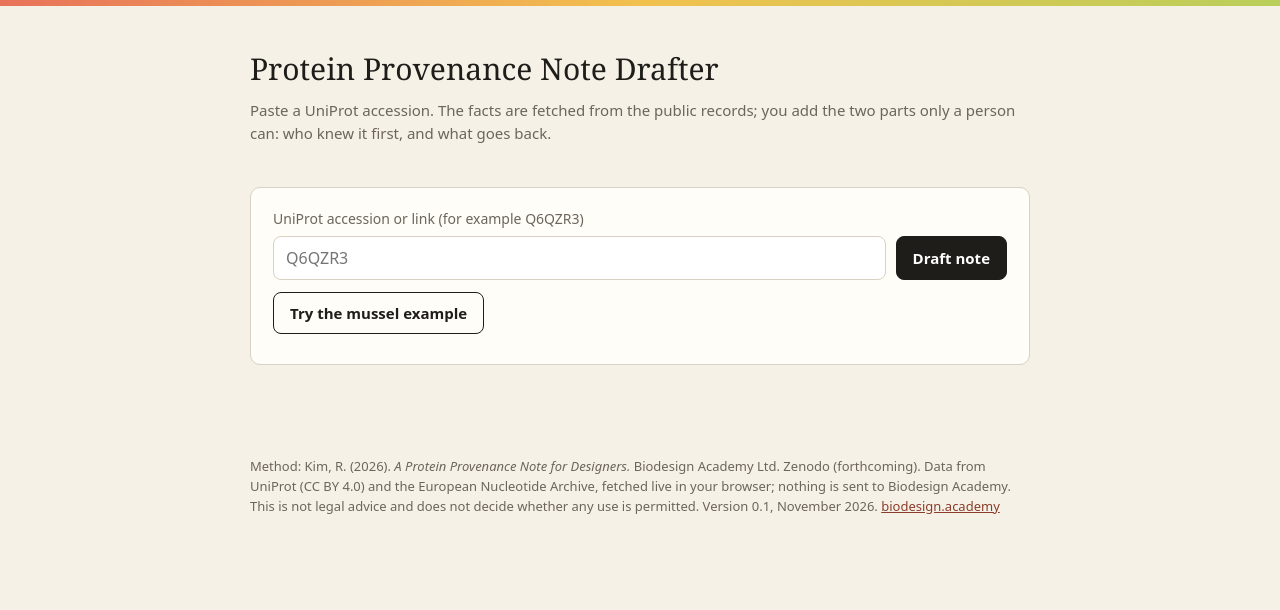
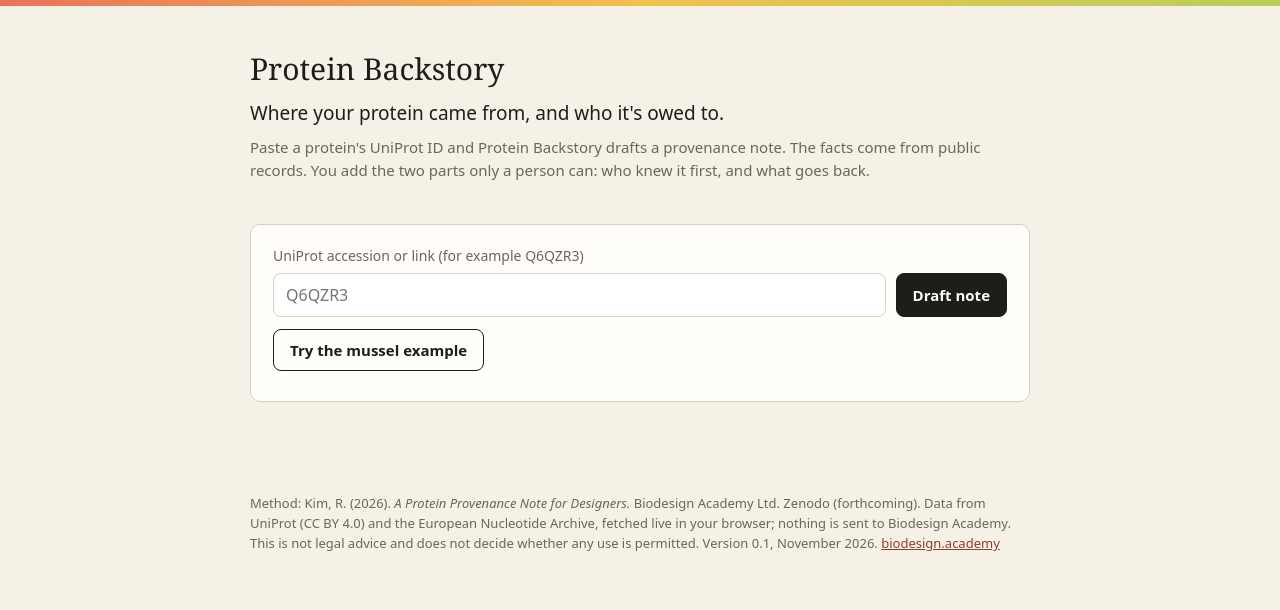
Before and after one commit to biodesign-academy/protein-backstory, a plain HTML site: page index.html in a window 1280 px wide. Drawn offline with Linux system fonts and the light colour scheme.

Commit message:
Rename to Protein Backstory

```diff
--- a/index.html
+++ b/index.html
@@ -3,7 +3,7 @@
 <head>
 <meta charset="utf-8">
 <meta name="viewport" content="width=device-width, initial-scale=1">
-<title>Protein Provenance Note Drafter · Biodesign Academy</title>
+<title>Protein Backstory · Biodesign Academy</title>
 <style>
   :root{--paper:#f6f1e7;--ink:#1f1d1a;--muted:#6b655c;--line:#d9d1c3;--coral:#e8735a;--lime:#b9cf5a;--card:#fffdf8;--warn:#9a4b1c}
   *{box-sizing:border-box}
@@ -39,8 +39,9 @@
 <body>
 <div class="bar"></div>
 <header>
-  <h1>Protein Provenance Note Drafter</h1>
-  <p>Paste a UniProt accession. The facts are fetched from the public records; you add the two parts only a person can: who knew it first, and what goes back.</p>
+  <h1>Protein Backstory</h1>
+  <p style="font-size:19px;color:#1f1d1a;margin:0 0 8px">Where your protein came from, and who it's owed to.</p>
+  <p>Paste a protein's UniProt ID and Protein Backstory drafts a provenance note. The facts come from public records. You add the two parts only a person can: who knew it first, and what goes back.</p>
 </header>
 <main>
   <div class="card">
@@ -239,7 +240,7 @@ function noteText(){
   const F = D.F, o = D.e.organism || {};
   const v = id => $(id).value.trim();
   return `# Protein provenance note: ${D.name} (${D.acc})
-Drafted ${D.date} with the Protein Provenance Note Drafter v0.1 (Biodesign Academy). Fields 1, 2, 3, 6 and 8 are drawn from public records; fields 4 and 7 are written by a person.
+Drafted ${D.date} with Protein Backstory v0.1 (Biodesign Academy, raphael-biodesign.github.io/protein-backstory). Fields 1, 2, 3, 6 and 8 are drawn from public records; fields 4 and 7 are written by a person.
 
 1. The sequence. ${F.f1}
 
```
Also changed, not shown: 1 other file.
